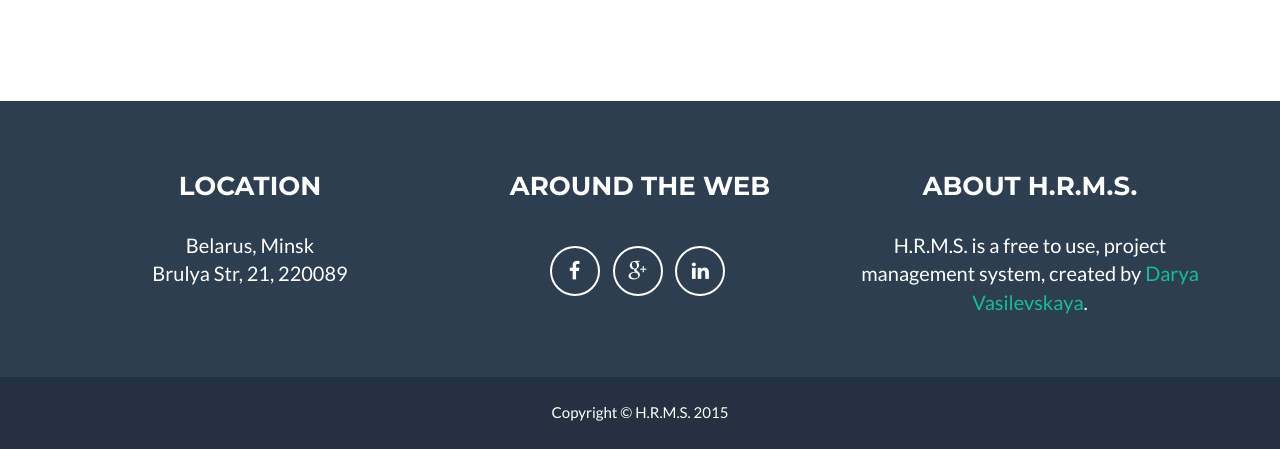
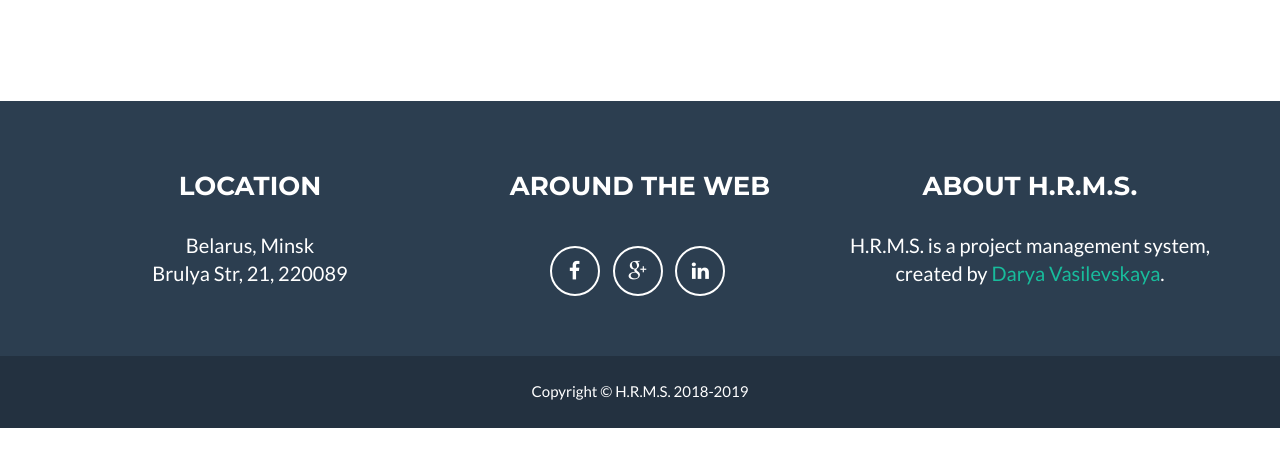
Before and after one commit to Dikovinka/HRCS, a Django app: page / in a window 1280 px wide. Shown: the part 2900-3349 px from the top of the page. After the commit the page ends 3328 px from the top, so only its background shows below. Run offline with Django 3.2, Linux system fonts and the light colour scheme; parts of the project's set-up code (start-up, migrations or seed data) failed here and were passed over; some libraries are stand-ins or nearby versions.

Commit message:
Updated copyright

```diff
--- a/requirements.txt
+++ b/requirements.txt
@@ -6,6 +6,7 @@ djangorestframework==3.1.2
 docopt==0.4.0
 gunicorn==19.3.0
 mandrill==1.0.57
+mandrill-37==1.1.0
 Markdown==2.6.2
 Pygments==2.0.2
 requests==2.7.0
--- a/templates/base.html
+++ b/templates/base.html
@@ -117,7 +117,7 @@
             <div class="container">
                 <div class="row">
                     <div class="col-lg-12">
-                        Copyright &copy; H.R.M.S. 2015
+                        Copyright &copy; H.R.M.S. 2018-2019
                     </div>
                 </div>
             </div>
--- a/templates/landing/extended_footer.html
+++ b/templates/landing/extended_footer.html
@@ -23,7 +23,7 @@
                 </div>
                 <div class="footer-col col-md-4">
                     <h3>About H.R.M.S.</h3>
-                    <p>H.R.M.S. is a free to use, project management system, created by <a href="https://www.linkedin.com/pub/darya-vasilevskaya/b9/657/23a">Darya Vasilevskaya</a>.</p>
+                    <p>H.R.M.S. is a project management system, created by <a href="https://www.linkedin.com/pub/darya-vasilevskaya/b9/657/23a">Darya Vasilevskaya</a>.</p>
                 </div>
             </div>
         </div>
@@ -32,7 +32,7 @@
         <div class="container">
             <div class="row">
                 <div class="col-lg-12">
-                    Copyright &copy; H.R.M.S. 2015
+                    Copyright &copy; H.R.M.S. 2018-2019
                 </div>
             </div>
         </div>
--- a/utils/mandrill_wrapper.py
+++ b/utils/mandrill_wrapper.py
@@ -1,7 +1,9 @@
 __author__ = 'Max'
 import mandrill
 from HRMS.settings import MANDRILL_API_KEY
+
 mandrill_client = mandrill.Mandrill(MANDRILL_API_KEY)
+
 
 def send_mail(template_name, email_to, context):
     message = {
```
